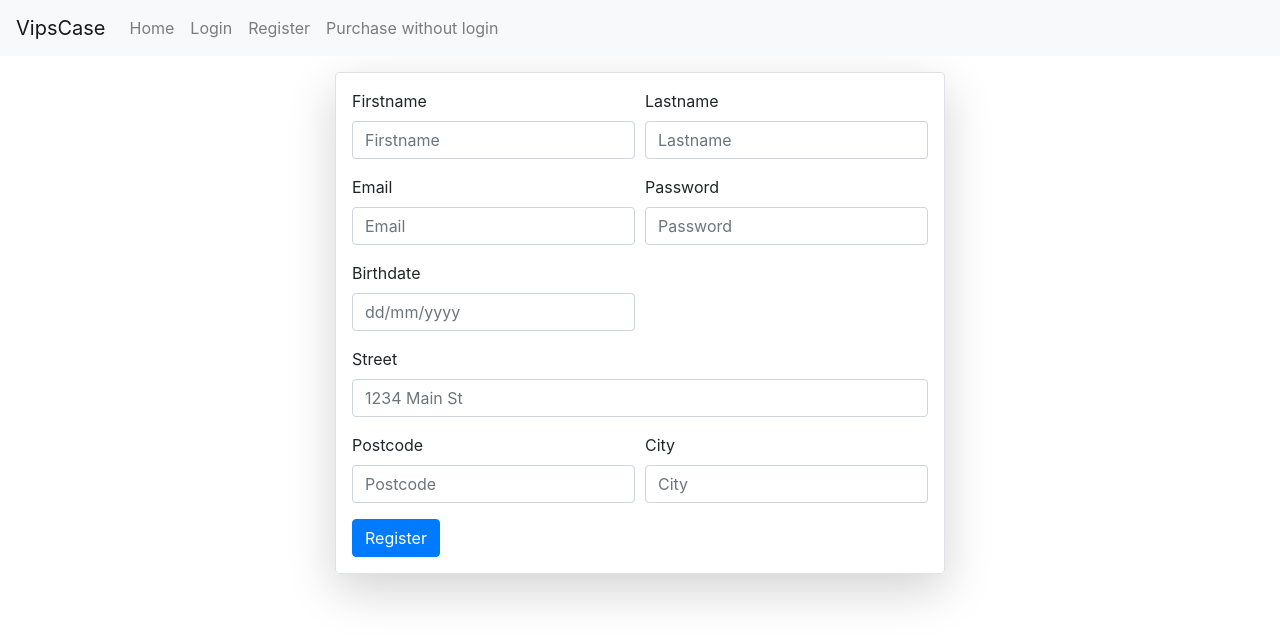
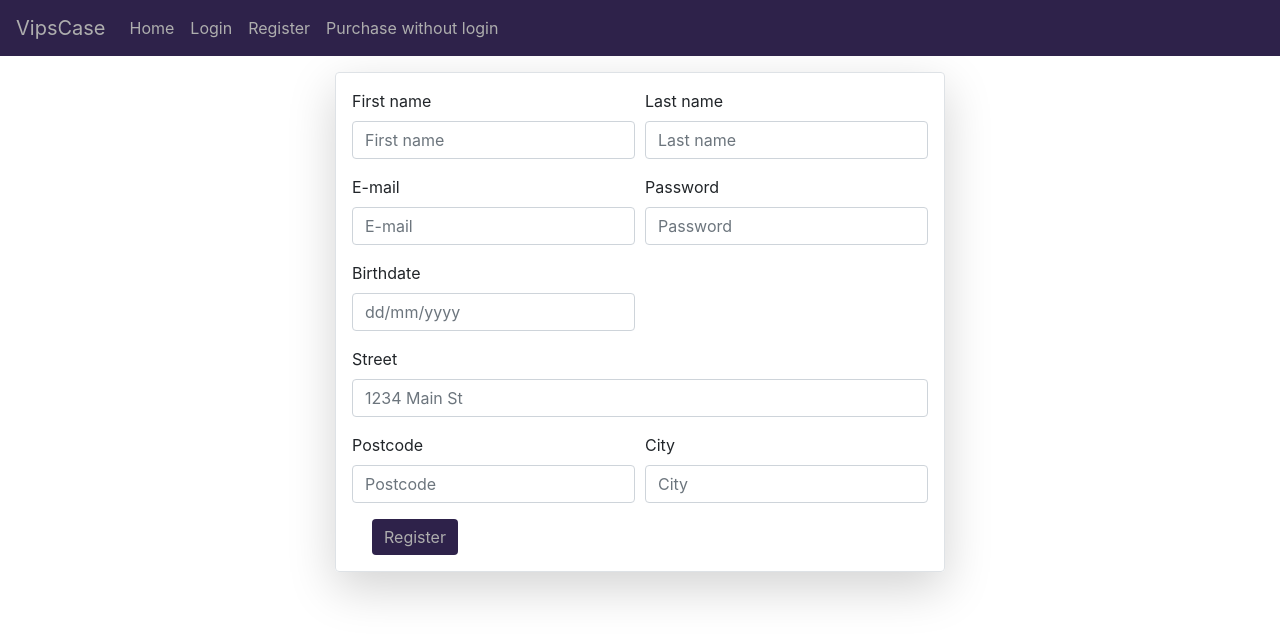
Before and after one commit to simonRosenkvist/vippscase, a React (Create React App) app: page /register in a window 1280 px wide. Shown: the top 642 px of the page. Built offline with nearby package versions, Linux system fonts and the light colour scheme; no server answers; the HTML template or start-up script is replaced by a standard one; what react-stripe-elements would draw is missing.

Commit message:
css color and spelling stuff

```diff
--- a/src/App.css
+++ b/src/App.css
@@ -1,3 +1,18 @@
+/*html {
+    height: 100%;
+    width: auto;
+    background-image: radial-gradient(#70346A, #2E224A) !important;
+}*/
+/*.pa {
+    height: 100%;
+    width: 100%;
+    background-image: radial-gradient(#70346A, #2E224A);
+}*/
+/*
+ * .navbar-light .navbar-nav .nav-link {
+    color:
+rgba(255, 255, 255, 0.5);
+ * */
 .App {
   text-align: center;
 }
@@ -57,7 +72,11 @@
     margin-bottom: 20px;
 }
 .pa-btn {
+    color: #aeaeae;
+    background-color: #2E224A;
+    border: none;
     margin-left: 20px;
+    border-radius: 0.25em;
 }
 .pa-spinner {
     margin-right: 10px;
@@ -69,3 +88,9 @@
     padding-top: 0.5rem;
     padding-bottom: 0.5rem;
 }
+.pa-nav-text {
+    color: #aeaeae !important;
+}
+.pa-nav-bg{
+    background-color: #2E224A;
+}
--- a/src/CheckoutForm.js
+++ b/src/CheckoutForm.js
@@ -11,7 +11,7 @@ import RandomItems from './RandomItems'
 
 const uuidv4 = require('uuid/v4');
 const ButtonOrder = ({ children, ...rest}) => {
-    return <button className="btn btn-primary"{...rest}>{children}</button>
+    return <button className="btn btn-primary pa-btn"{...rest}>{children}</button>
 }
 
 const ButtonSpinner = () =>(
@@ -192,7 +192,7 @@ class CheckoutForm extends React.Component {
                                             let orderData = {
                                             customer_id: regResponse.data,
                                             product_id: parent.state.productIds,
-                                            status: 'payment comfirmed'
+                                            status: 'payment confirmed'
                                             }
                                             axios.post(parent.props.apiUrl + 'order', orderData, ({ withCredentials: true }))
                                             .then((orderResponse) => {
@@ -299,7 +299,7 @@ class CheckoutForm extends React.Component {
                                     let orderData = {
                                         customer_id: parent.state.userId,
                                         product_id: parent.state.productIds,
-                                        status: 'payment comfirmed'
+                                        status: 'payment confirmed'
                                         }
 
                                         axios.post(parent.props.apiUrl + 'order', orderData)
@@ -361,7 +361,7 @@ class CheckoutForm extends React.Component {
                                 let orderData = {
                                     customer_id: parent.state.userId,
                                     product_id: parent.state.productIds,
-                                    status: 'payment comfirmed'
+                                    status: 'payment confirmed'
                                 }
 
                                 axios.post(parent.props.apiUrl + 'order', orderData)
@@ -407,11 +407,11 @@ class CheckoutForm extends React.Component {
                                 <form className="form-group mt-3 p-3 border rounded shadow-lg pa-form"
                                     onSubmit={ this.handleSavedCardPayment  }
                                 >
-                                    <h6 className="class-text">You will be charged: { this.state.prettyAmount } sek</h6>
-                                    <ButtonOrder type="submit" disabled={ this.state.proccessingPayment }>
-                                        { this.state.proccessingPayment ? <ButtonSpinner /> : "Pay" }
+                                    <h6 className="class-text">Total amount: { this.state.prettyAmount } sek</h6>
+                                    <ButtonOrder className="btn btn-primary pa-btn" type="submit" disabled={ this.state.proccessingPayment }>
+                                        { this.state.proccessingPayment ? <ButtonSpinner /> : "Purchase" }
                                     </ButtonOrder>
-                                    <span style={{color:'red'}}>{ this.state.stripeError }</span>
+                                    <div><span style={{color:'red'}}>{ this.state.stripeError }</span></div>
                                 </form>
                             </div>
 
@@ -446,11 +446,11 @@ class CheckoutForm extends React.Component {
                                                 />
                                         </div>
                                         <div className="form-group col-md-6">
-                                            <label htmlFor="inputEmail">Email</label>
+                                            <label htmlFor="inputEmail">E-mail</label>
                                             <input type="email"
                                                 className="form-control"
                                                 id="inputEmail"
-                                                placeholder="Email"
+                                                placeholder="E-mail"
                                                 value={ this.state.email }
                                                 onChange={ (e) => this.setState({ email: e.target.value }) }
                                                 required
@@ -564,11 +564,11 @@ class CheckoutForm extends React.Component {
                                             </label>
                                         </div>
                                     </div>
-                                    <h6 className="class-text">You will be charged: { this.state.prettyAmount } sek</h6>
-                                    <ButtonOrder type="submit" disabled={ this.state.proccessingPayment }>
-                                        { this.state.proccessingPayment ? <ButtonSpinner /> : "Pay" }
+                                    <h6 className="class-text">Total amount: { this.state.prettyAmount } sek</h6>
+                                    <ButtonOrder className="btn btn-primary pa-btn" type="submit" disabled={ this.state.proccessingPayment }>
+                                        { this.state.proccessingPayment ? <ButtonSpinner /> : "Purchase" }
                                     </ButtonOrder>
-                                    <span style={{color:'red'}}>{ this.state.stripeError }</span>
+                                    <div><span style={{color:'red'}}>{ this.state.stripeError }</span></div>
                                 </form>
                             </div>
                             <div className="col-md-4">
@@ -603,11 +603,11 @@ class CheckoutForm extends React.Component {
                                     />
                                 </div>
                                 <div className="form-group col-md-6">
-                                    <label htmlFor="inputEmail">Email</label>
+                                    <label htmlFor="inputEmail">E-mail</label>
                                     <input type="email"
                                         className="form-control"
                                         id="inputEmail"
-                                        placeholder="Email"
+                                        placeholder="E-mail"
                                         value={ this.state.email }
                                         onChange={ (e) => this.setState({ email: e.target.value }) }
                                         required
@@ -708,11 +708,13 @@ class CheckoutForm extends React.Component {
                                 </div>
                             </div>
 
-                            <h6 className="class-text">You will be charged: { this.state.prettyAmount } sek</h6>
-                            <ButtonOrder type="submit" disabled={ this.state.proccessingPayment }>
-                                { this.state.proccessingPayment ? <ButtonSpinner /> : "Pay" }
+                            <h6 className="class-text">Total amount: { this.state.prettyAmount } sek</h6>
+                            <ButtonOrder className="btn btn-primary pa-btn" type="submit" disabled={ this.state.proccessingPayment }>
+                                { this.state.proccessingPayment ? <ButtonSpinner /> : "Purchase" }
                             </ButtonOrder>
+                            <div>
                             <span style={{color:'red'}}>{ this.state.stripeError } {this.state.zipError}</span>
+                            </div>
                         </form>
                     </div>
                     <div className="col-md-4">
--- a/src/LoginForm.js
+++ b/src/LoginForm.js
@@ -92,8 +92,8 @@ onSubmitUser = (event) => {
 				    <main className="container-fluid center">
 					<form className="form-group mt-3 p-3 border rounded shadow-lg"
 							onSubmit={this.onSubmitUser}>
-							<label >Email</label>
-					        <input type="email" className="form-control" id="loginEmail" onChange={this.onChangeEmail} placeholder="Email" required></input>
+							<label >E-mail</label>
+					        <input type="email" className="form-control" id="loginEmail" onChange={this.onChangeEmail} placeholder="E-mail" required></input>
 
 						    <br />
 
@@ -102,7 +102,7 @@ onSubmitUser = (event) => {
 
 					        <br />
 
-							<button className="btn btn-primary">Log in</button><center>{this.state.loginError}</center>
+							<button className="btn btn-primary pa-btn">Log in</button><center>{this.state.loginError}</center>
 
 
 				        </form>
--- a/src/NavigationBar.js
+++ b/src/NavigationBar.js
@@ -108,8 +108,8 @@ class NavigationBar extends React.Component {
             return (
                 <Router>
                     <div>
-                        <nav className="navbar navbar-expand-lg navbar-light bg-light">
-                            <span className="navbar-brand">VipsCase</span>
+                        <nav className="navbar navbar-expand-lg navbar-light pa-nav-bg">
+                            <span className="navbar-brand pa-nav-text">VipsCase</span>
                             <button className="navbar-toggler collapsed"
                                     type="button"
                                     data-toggle="collapse"
@@ -122,16 +122,16 @@ class NavigationBar extends React.Component {
                             <div className="collapse navbar-collapse" id="navbarSupportedContent">
                                 <ul className="navbar-nav mr-auto">
                                     <li className="nav-item">
-                                        <Link className="nav-link" to="/">Home</Link>
+                                        <Link className="nav-link pa-nav-text" to="/">Home</Link>
                                     </li>
                                     <li className="nav-item">
-                                        <Link className="nav-link" to="/checkout">Purchase</Link>
+                                        <Link className="nav-link pa-nav-text" to="/checkout">Purchase</Link>
                                     </li>
                                     <li className="nav-item">
-                                        <Link className="nav-link" to="/history">Order history</Link>
+                                        <Link className="nav-link pa-nav-text" to="/history">Order history</Link>
                                     </li>
                                     <li className="nav-item">
-                                        <Link className="nav-link" to="/login" onClick={(e)=>{this.logout()}}>Logout</Link>
+                                        <Link className="nav-link pa-nav-text" to="/login" onClick={(e)=>{this.logout()}}>Logout</Link>
                                     </li>
                                 </ul>
                             </div>
@@ -186,8 +186,8 @@ class NavigationBar extends React.Component {
             return (
                 <Router>
                     <div>
-                        <nav className="navbar navbar-expand-lg navbar-light bg-light">
-                            <span className="navbar-brand">VipsCase</span>
+                        <nav className="navbar navbar-expand-lg navbar-light pa-nav-bg">
+                            <span className="navbar-brand pa-nav-text">VipsCase</span>
                             <button className="navbar-toggler collapsed"
                                     type="button"
                                     data-toggle="collapse"
@@ -200,16 +200,16 @@ class NavigationBar extends React.Component {
                             <div className="collapse navbar-collapse" id="navbarSupportedContent">
                                 <ul className="navbar-nav mr-auto">
                                     <li className="nav-item">
-                                        <Link className="nav-link" to="/">Home</Link>
+                                        <Link className="nav-link pa-nav-text" to="/">Home</Link>
                                     </li>
                                     <li className="nav-item">
-                                        <Link className="nav-link" to="/login">Login</Link>
+                                        <Link className="nav-link pa-nav-text" to="/login">Login</Link>
                                     </li>
                                     <li className="nav-item">
-                                        <Link className="nav-link" to="/register">Register</Link>
+                                        <Link className="nav-link pa-nav-text" to="/register">Register</Link>
                                     </li>
                                     <li className="nav-item">
-                                        <Link className="nav-link" to="/checkout">Purchase without login</Link>
+                                        <Link className="nav-link pa-nav-text" to="/checkout">Purchase without login</Link>
                                     </li>
                                 </ul>
                             </div>
--- a/src/RegisterForm.js
+++ b/src/RegisterForm.js
@@ -3,7 +3,7 @@ import axios from 'axios';
 import { Redirect } from 'react-router-dom';
 
 const ButtonOrder = ({ children, ...rest}) => {
-    return <button className="btn btn-primary"{...rest}>{children}</button>
+    return <button className="btn btn-primary pa-btn"{...rest}>{children}</button>
 }
 
 const ButtonSpinner = () =>(
@@ -116,9 +116,9 @@ class RegisterForm extends React.Component {
 			onSubmit={this.onSubmitForm }>
                 <div className="form-row">
                     <div className="form-group col-md-6">
-				        <label htmlFor="inputName">Firstname </label>
+				        <label htmlFor="inputName">First name </label>
 				        <input type="text"
-                            placeholder="Firstname"
+                            placeholder="First name"
                             id="input"
                             className="form-control"
                             onChange={this.onChangeName}
@@ -126,9 +126,9 @@ class RegisterForm extends React.Component {
                         />
                     </div>
                     <div className="form-group col-md-6">
-				        <label htmlFor="inputLastname">Lastname </label>
+				        <label htmlFor="inputLastname">Last name </label>
 				        <input type="text"
-                            placeholder="Lastname"
+                            placeholder="Last name"
                             id="inputLastname"
                             className="form-control"
                             onChange={this.onChangeLastName}
@@ -138,9 +138,9 @@ class RegisterForm extends React.Component {
                 </div>
                 <div className="form-row">
                     <div className="form-group col-md-6">
-                     <label htmlFor="inputMail">Email </label>
+                     <label htmlFor="inputMail">E-mail </label>
 				        <input type="email"
-                            placeholder="Email"
+                            placeholder="E-mail"
                             id="inputMail"
                             className="form-control"
                             onChange={this.onChangeEmail}
@@ -203,7 +203,7 @@ class RegisterForm extends React.Component {
                         />
                     </div>
                 </div>
-               <ButtonOrder type="submit" disabled={ this.state.doRegister }>
+               <ButtonOrder className="btn btn-primary pa-btn" type="submit" disabled={ this.state.doRegister }>
                             { this.state.doRegister ? <ButtonSpinner /> : "Register" }
                 </ButtonOrder>
 			</form>
--- a/src/RegisterSuccess.js
+++ b/src/RegisterSuccess.js
@@ -10,7 +10,7 @@ class RegisterSuccess extends React.Component{
             <div className="container-fluid center">
                 <div className="card pa-card mt-3 border rounded shadow-lg">
                     <div className="card-body">
-                        <h5 className="card-title">Registration successfull.</h5>
+                        <h5 className="card-title">Registration successful.</h5>
                         <p className="card-text">
                             Thank you for registring an account, you can now log in and keep using the site.
                             If you want to save your credit card details you can choose to do so at checkout.
```
